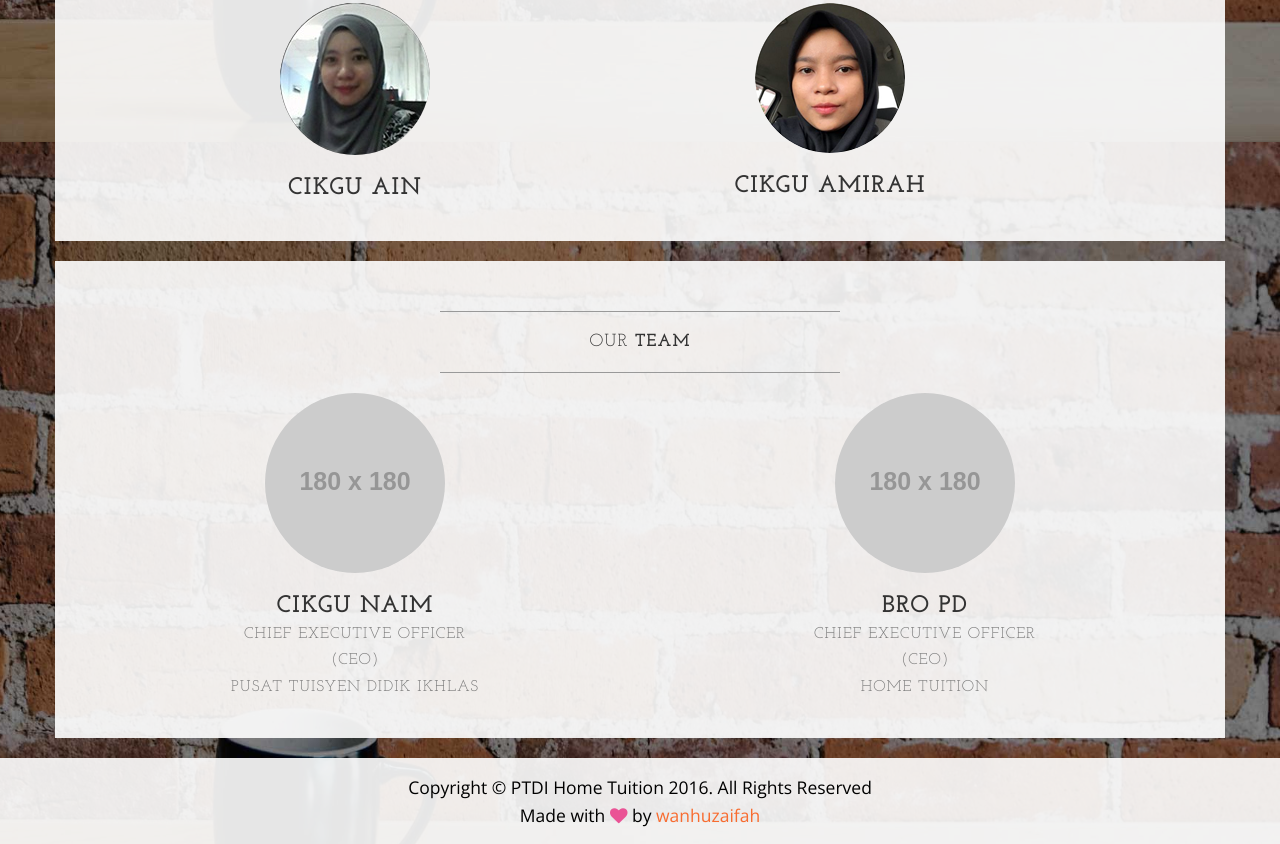
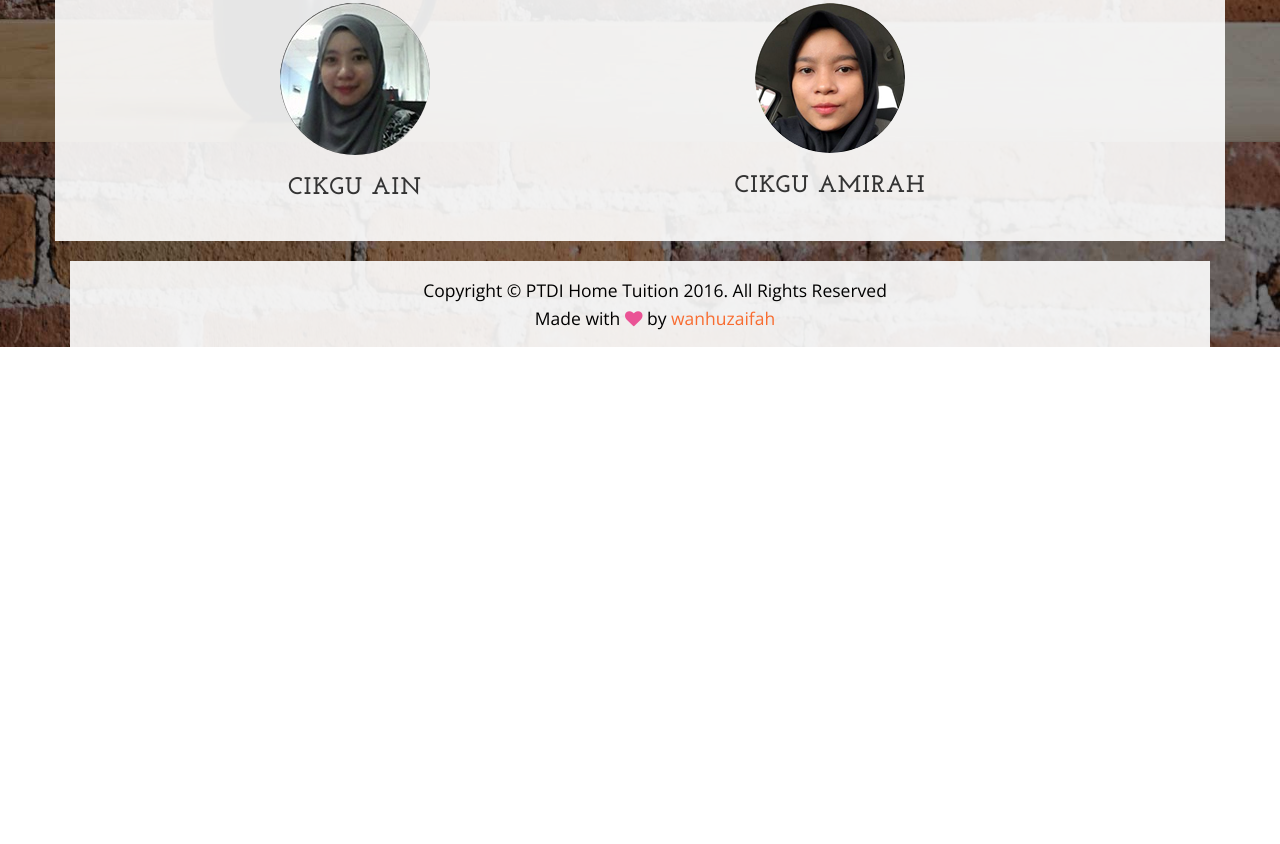
Before and after one commit to dtuisyen/hometuitionPTDI, a plain HTML site: page about.html in a window 1280 px wide. Shown: the part 1458-2302 px from the top of the page. After the commit the page ends 1805 px from the top, so only its background shows below. Drawn offline with nearby package versions, Linux system fonts and the light colour scheme; placeholder pictures from the web are drawn by us.

Commit message:
buang box CEO

```diff
--- a/about.html
+++ b/about.html
@@ -187,39 +187,6 @@
 <div class="clearfix"></div>
 </div>
 
-    <!-- /.container -->
-
-            <div class="row">
-                <div class="box">
-                    <div class="col-lg-12">
-                        <hr>
-                        <h2 class="intro-text text-center">Our
-                            <strong>Team</strong>
-                        </h2>
-                        <hr>
-                    </div>
-                    <div class="col-lg-6 text-center">
-                        <img class="img-circle" src="http://placehold.it/180x180" alt="">
-                        <h3>Cikgu Naim<br>
-                            <small>Chief Executive Officer<br>(ceo)<br>Pusat Tuisyen Didik Ikhlas</small>
-                        </h3>
-                    </div>
-                    <div class="col-lg-6 text-center">
-                        <img class="img-circle" src="http://placehold.it/180x180" alt="">
-                        <h3>Bro PD<br>
-                            <small>Chief Executive Officer<br>(CEO)<br>Home Tuition</small>
-                        </h3>
-                    </div>
-
-                    <div class="clearfix"></div>
-                </div>
-            </div>
-
-        </div>
-        <!-- /.container -->
-
-
-
 
     <footer>
         <div class="container">
```
